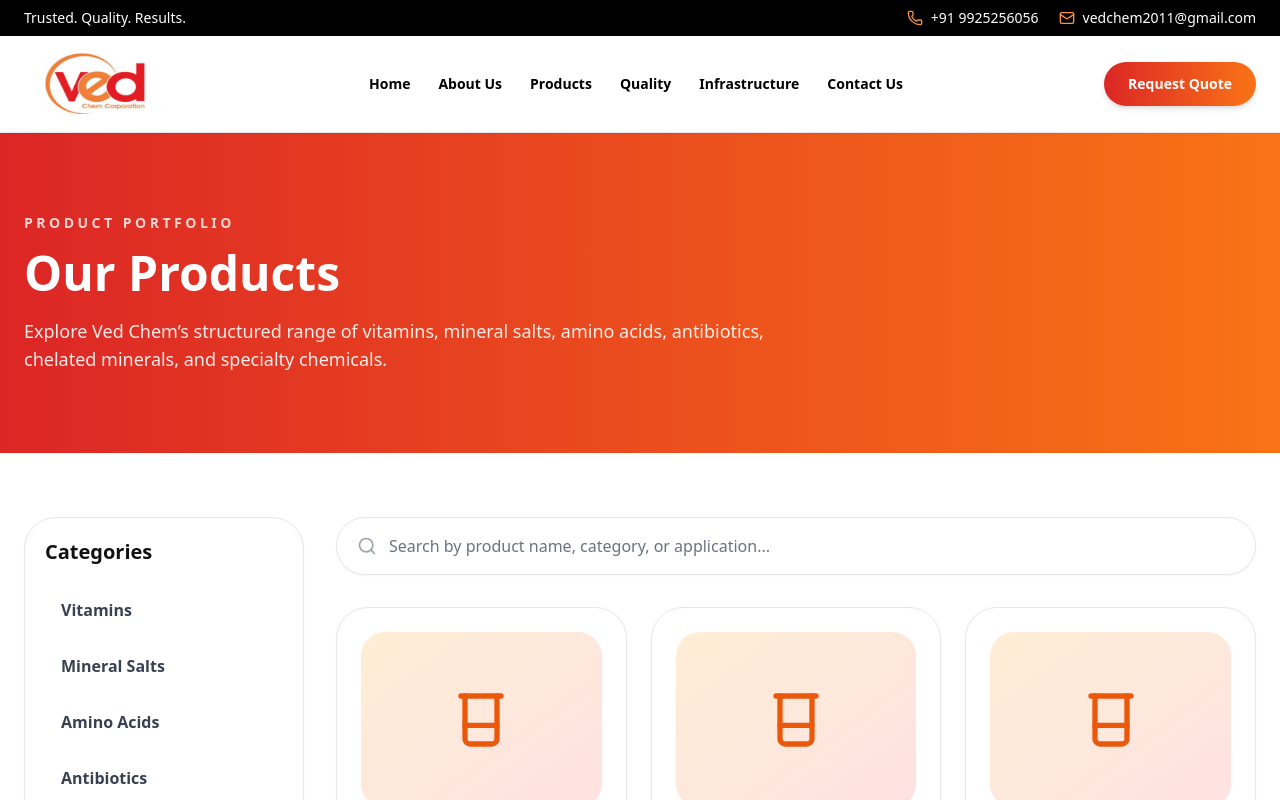
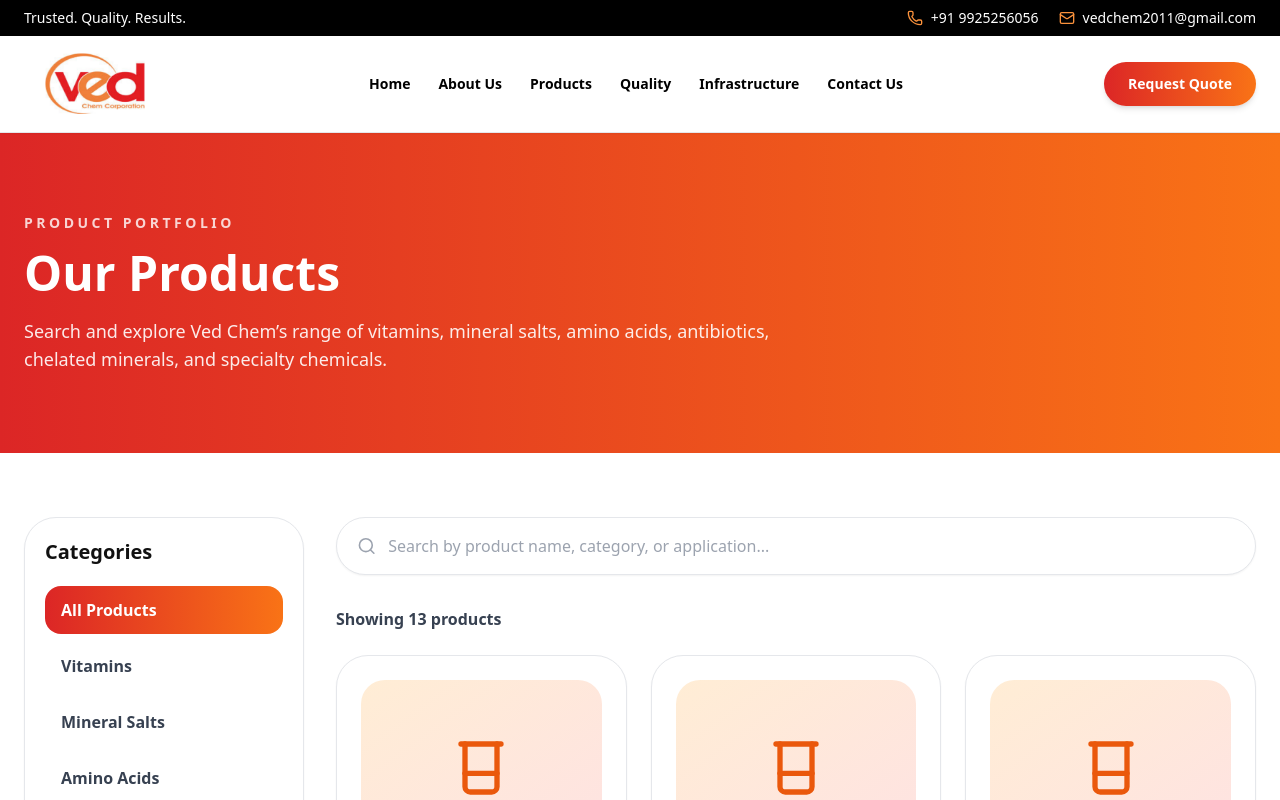
Before and after one commit to patelved3313/vedchem-redesign, a Next.js app: page /en/products in a window 1280 px wide. Shown: the top 800 px of the page. Built offline with nearby package versions, Linux system fonts and the light colour scheme.

Commit message:
Update page.tsx

```diff
--- a/app/[locale]/products/page.tsx
+++ b/app/[locale]/products/page.tsx
@@ -1,6 +1,9 @@
+'use client';
+
 import Link from 'next/link';
 import { ArrowRight, Beaker, Search } from 'lucide-react';
 import { categories, products } from '@/lib/products';
+import { useState } from 'react';
 
 export default function ProductsPage({
   params,
@@ -8,6 +11,21 @@ export default function ProductsPage({
   params: { locale: string };
 }) {
   const base = `/${params.locale}`;
+  const [search, setSearch] = useState('');
+  const [activeCategory, setActiveCategory] = useState('All');
+
+  const filteredProducts = products.filter((product) => {
+    const matchesSearch =
+      product.name.toLowerCase().includes(search.toLowerCase()) ||
+      product.category.toLowerCase().includes(search.toLowerCase()) ||
+      product.short.toLowerCase().includes(search.toLowerCase()) ||
+      product.description.toLowerCase().includes(search.toLowerCase());
+
+    const matchesCategory =
+      activeCategory === 'All' || product.category === activeCategory;
+
+    return matchesSearch && matchesCategory;
+  });
 
   return (
     <main className="bg-white">
@@ -16,9 +34,11 @@ export default function ProductsPage({
           <p className="text-sm font-black uppercase tracking-[0.25em] text-white/80">
             Product Portfolio
           </p>
+
           <h1 className="mt-4 text-5xl font-black">Our Products</h1>
+
           <p className="mt-5 max-w-3xl text-lg text-white/90">
-            Explore Ved Chem’s structured range of vitamins, mineral salts,
+            Search and explore Ved Chem’s range of vitamins, mineral salts,
             amino acids, antibiotics, chelated minerals, and specialty chemicals.
           </p>
         </div>
@@ -29,14 +49,29 @@ export default function ProductsPage({
           <h2 className="text-xl font-black">Categories</h2>
 
           <div className="mt-5 space-y-2">
+            <button
+              onClick={() => setActiveCategory('All')}
+              className={`block w-full rounded-2xl px-4 py-3 text-left font-bold transition ${
+                activeCategory === 'All'
+                  ? 'bg-gradient-to-r from-red-600 to-orange-500 text-white'
+                  : 'text-gray-700 hover:bg-orange-50 hover:text-red-600'
+              }`}
+            >
+              All Products
+            </button>
+
             {categories.map((category) => (
-              <a
+              <button
                 key={category.slug}
-                href={`#${category.slug}`}
-                className="block rounded-2xl px-4 py-3 font-bold text-gray-700 transition hover:bg-orange-50 hover:text-red-600"
+                onClick={() => setActiveCategory(category.name)}
+                className={`block w-full rounded-2xl px-4 py-3 text-left font-bold transition ${
+                  activeCategory === category.name
+                    ? 'bg-gradient-to-r from-red-600 to-orange-500 text-white'
+                    : 'text-gray-700 hover:bg-orange-50 hover:text-red-600'
+                }`}
               >
                 {category.name}
-              </a>
+              </button>
             ))}
           </div>
         </aside>
@@ -44,11 +79,47 @@ export default function ProductsPage({
         <div>
           <div className="mb-8 flex items-center gap-3 rounded-full border bg-white px-5 py-4 shadow-sm">
             <Search className="h-5 w-5 text-gray-400" />
-            <span className="text-gray-500">Search by product name, category, or application...</span>
+
+            <input
+              value={search}
+              onChange={(event) => setSearch(event.target.value)}
+              placeholder="Search by product name, category, or application..."
+              className="w-full bg-transparent text-gray-700 outline-none"
+            />
           </div>
 
+          <div className="mb-6 flex items-center justify-between gap-4">
+            <p className="font-bold text-gray-700">
+              Showing {filteredProducts.length} product
+              {filteredProducts.length !== 1 ? 's' : ''}
+            </p>
+
+            {(search || activeCategory !== 'All') && (
+              <button
+                onClick={() => {
+                  setSearch('');
+                  setActiveCategory('All');
+                }}
+                className="rounded-full border px-5 py-2 text-sm font-bold text-red-600 hover:bg-red-50"
+              >
+                Clear Filters
+              </button>
+            )}
+          </div>
+
+          {filteredProducts.length === 0 ? (
+            <div className="rounded-[2rem] border bg-gray-50 p-10 text-center">
+              <h2 className="text-2xl font-black text-black">
+                No products found
+              </h2>
+              <p className="mt-3 text-gray-600">
+                Try searching another product name or select a different
+                category.
+              </p>
+            </div>
+          ) : (
             <div className="grid gap-6 sm:grid-cols-2 xl:grid-cols-3">
-            {products.map((product) => (
+              {filteredProducts.map((product) => (
                 <Link
                   key={product.slug}
                   href={`${base}/products/${product.slug}`}
@@ -76,6 +147,7 @@ export default function ProductsPage({
                 </Link>
               ))}
             </div>
+          )}
         </div>
       </section>
     </main>
```
Lines whose indentation alone changed are shown as unchanged.
